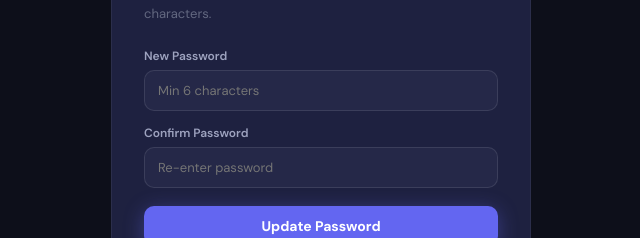
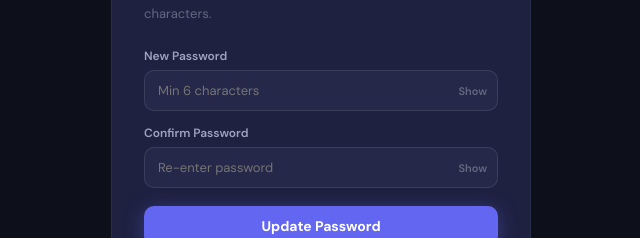
Before and after one commit to maheshmhhiremath2025/ledgers, a Next.js app: page /reset/1 in a window 1280 px wide. Shown: the part 285-523 px from the top of the page, without its empty margins (319-959 px from the left). Built offline with nearby package versions, Linux system fonts and the light colour scheme.

Commit message:
add show/hide password toggle on reset page

```diff
--- a/pages/reset/[token].js
+++ b/pages/reset/[token].js
@@ -8,6 +8,7 @@ export default function ResetPage() {
   const { token }             = router.query
   const [password, setPass]   = useState('')
   const [confirm, setConfirm] = useState('')
+  const [showPass, setShow]   = useState(false)
   const [loading, setLoading] = useState(false)
   const [msg, setMsg]         = useState('')
   const [err, setErr]         = useState('')
@@ -55,11 +56,21 @@ export default function ResetPage() {
           <form onSubmit={submit}>
             <div style={{ marginBottom: 14 }}>
               <label style={{ display: 'block', fontSize: 12, fontWeight: 600, color: 'var(--text-2)', marginBottom: 6 }}>New Password</label>
-              <input type="password" required minLength={6} value={password} onChange={e => setPass(e.target.value)} placeholder="Min 6 characters" style={inputStyle} />
+              <div style={{ position: 'relative' }}>
+                <input type={showPass ? 'text' : 'password'} required minLength={6} value={password} onChange={e => setPass(e.target.value)} placeholder="Min 6 characters" style={{ ...inputStyle, paddingRight: 56 }} />
+                <button type="button" onClick={() => setShow(s => !s)} style={{ position: 'absolute', right: 11, top: '50%', transform: 'translateY(-50%)', background: 'none', border: 'none', color: 'var(--text-3)', cursor: 'pointer', fontSize: 11, fontWeight: 600, fontFamily: 'var(--font)' }}>
+                  {showPass ? 'Hide' : 'Show'}
+                </button>
+              </div>
             </div>
             <div style={{ marginBottom: 18 }}>
               <label style={{ display: 'block', fontSize: 12, fontWeight: 600, color: 'var(--text-2)', marginBottom: 6 }}>Confirm Password</label>
-              <input type="password" required minLength={6} value={confirm} onChange={e => setConfirm(e.target.value)} placeholder="Re-enter password" style={inputStyle} />
+              <div style={{ position: 'relative' }}>
+                <input type={showPass ? 'text' : 'password'} required minLength={6} value={confirm} onChange={e => setConfirm(e.target.value)} placeholder="Re-enter password" style={{ ...inputStyle, paddingRight: 56 }} />
+                <button type="button" onClick={() => setShow(s => !s)} style={{ position: 'absolute', right: 11, top: '50%', transform: 'translateY(-50%)', background: 'none', border: 'none', color: 'var(--text-3)', cursor: 'pointer', fontSize: 11, fontWeight: 600, fontFamily: 'var(--font)' }}>
+                  {showPass ? 'Hide' : 'Show'}
+                </button>
+              </div>
             </div>
             <button type="submit" disabled={loading || !token} style={{
               width: '100%', padding: '11px', background: loading ? 'var(--surface-3)' : 'var(--accent)',
```
